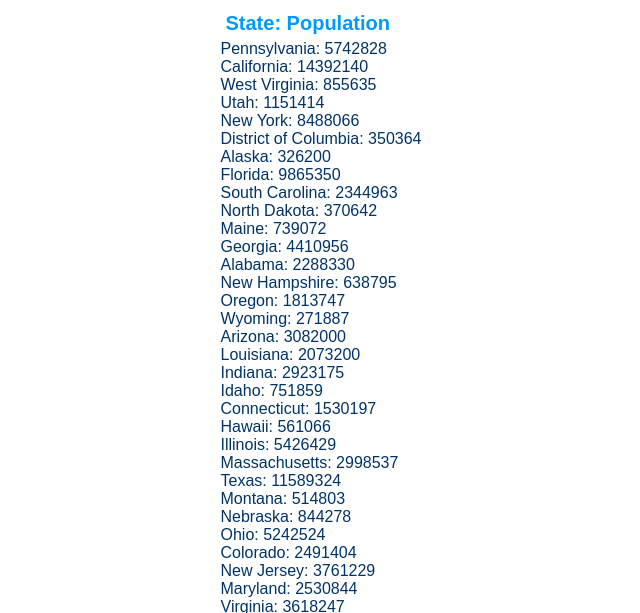
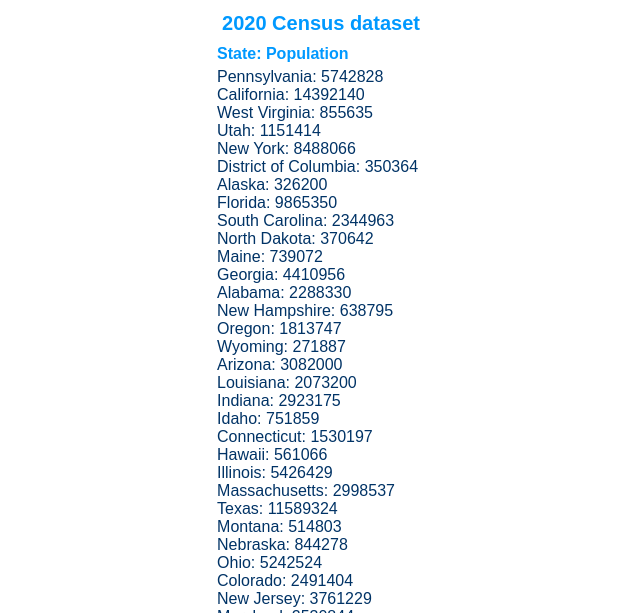
Before and after one commit to evanhundred/population-tracker, a website built with webpack: page index.html in a window 1280 px wide. Both pictures are taken after a click on the element "Fetch Data". Shown: the part 186-799 px from the top of the page, without its empty margins (319-959 px from the left). Built offline with nearby package versions, Linux system fonts and the light colour scheme.

Commit message:
adjust data headings in view

```diff
--- a/src/scripts/main-content.js
+++ b/src/scripts/main-content.js
@@ -13,6 +13,7 @@ class MainContent {
   handleClick() {
     let dataEl = document.createElement("data");
     const dataBlock = require("/assets/2020_pop_by_state.json");
+    const dataTitle = "2020 Census dataset";
     // const dataBlock = require("/assets/sample_state_census_data.json");
     const parsed_data = JSON.stringify(dataBlock);
     let ul = document.createElement("ul");
@@ -24,8 +25,12 @@ class MainContent {
     dataBlock.forEach((subArray) => {
       if (!first_entry_processed) {
         let li = document.createElement("li");
-        li.innerText = `State: Population`;
-        li.classList.add("first-item");
+        li.innerText = dataTitle;
+        li.classList.add("data-header");
+        ul.appendChild(li);
+        li = document.createElement("li");
+        li.innerText = "State: Population";
+        li.classList.add("data-header", "subheader");
         ul.appendChild(li);
         first_entry_processed = true;
       } else {
--- a/src/styles/index.scss
+++ b/src/styles/index.scss
@@ -62,11 +62,17 @@ main {
 #main-content > data {
     color: $data-color;
     padding: 10px 30px;
+    font-size: 16px;
 }
 
-li.first-item {
+li.data-header {
     color: #0099ff;
     font-size: 20px;
     font-weight: 800;
     padding: 5px;
 }
+
+li.subheader {
+    font-size: 16px;
+    padding: 5px 0;
+}
```
Also changed, not shown: dist/main.css, dist/main.js.
